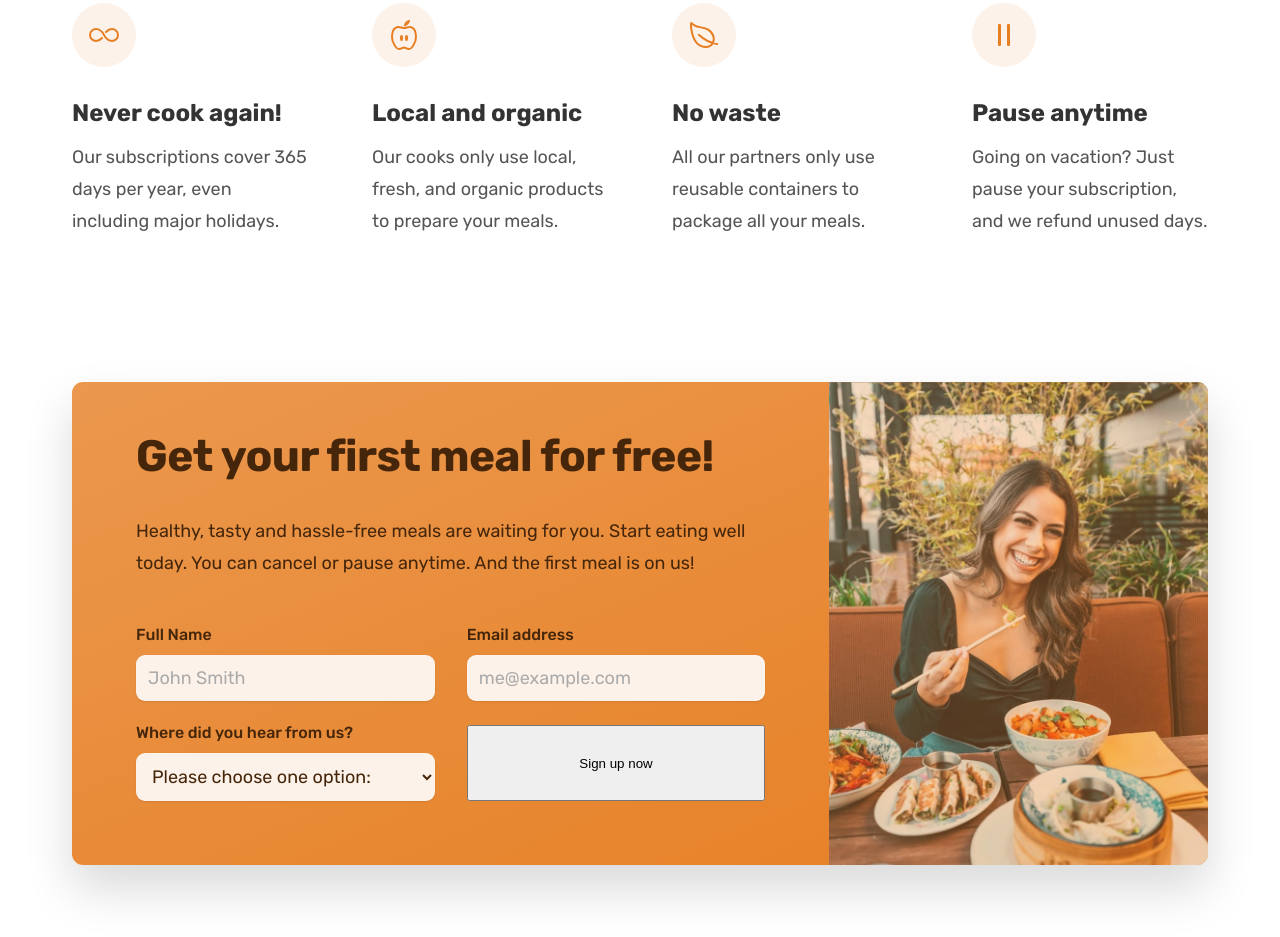
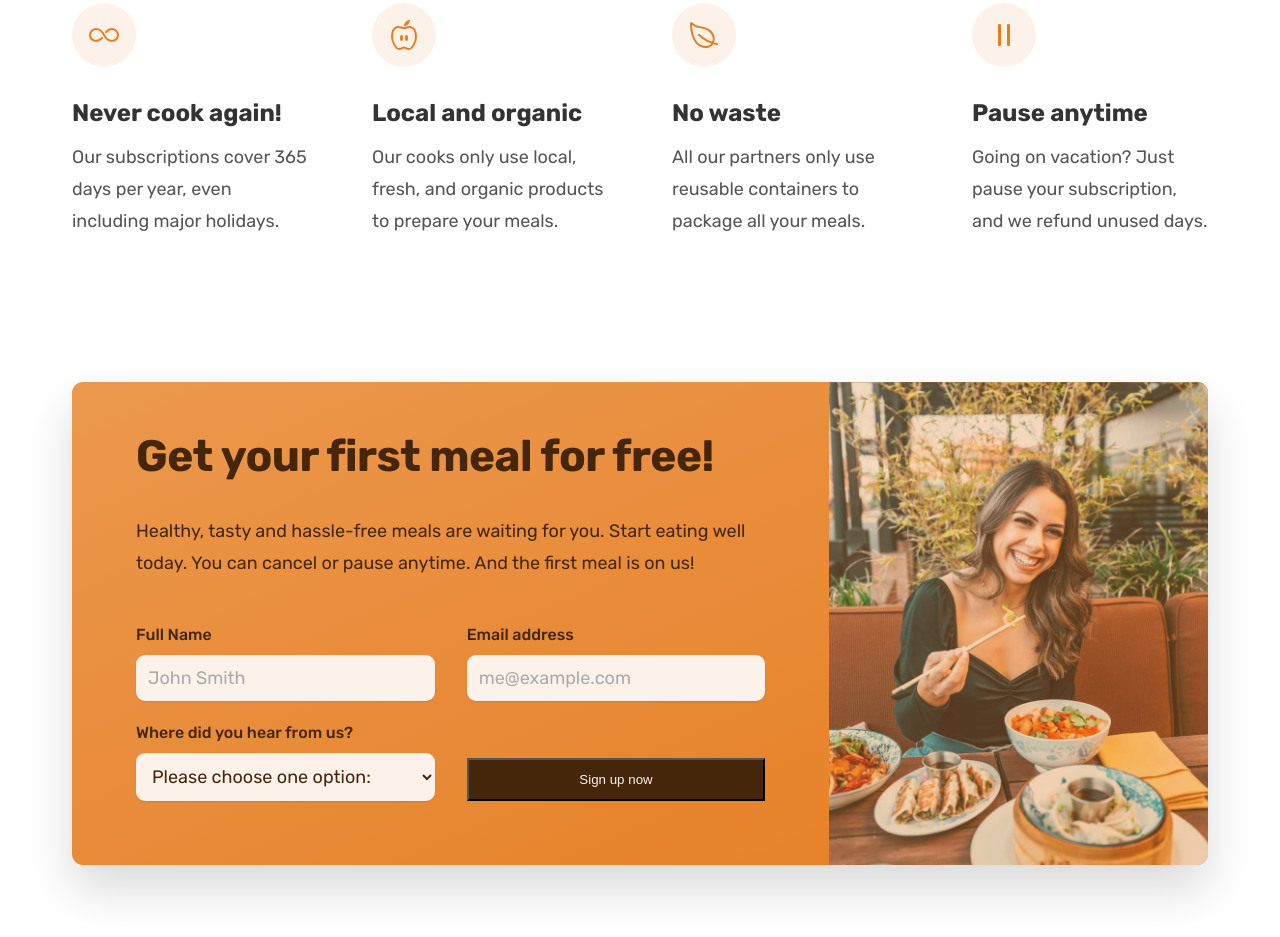
Before and after one commit to siddharth-kumar-sahu/omni-food, a plain HTML site: page index.html in a window 1280 px wide. Shown: the part 5798-6735 px from the top of the page. Drawn offline with nearby package versions, Linux system fonts and the light colour scheme.

Commit message:
cta button form

```diff
--- a/CSS/general.css
+++ b/CSS/general.css
@@ -752,3 +752,15 @@ body {
   outline: none;
   box-shadow: 0 0 0 0.8rem rgba(253, 242, 233, 0.5);
 }
+
+.btn--form {
+  background-color: #45260a;
+  color: #fdf2e9;
+  align-self: end;
+  padding: 1.2rem;
+}
+
+.btn--form:hover {
+  background-color: #fff;
+  color: #555;
+}
```
